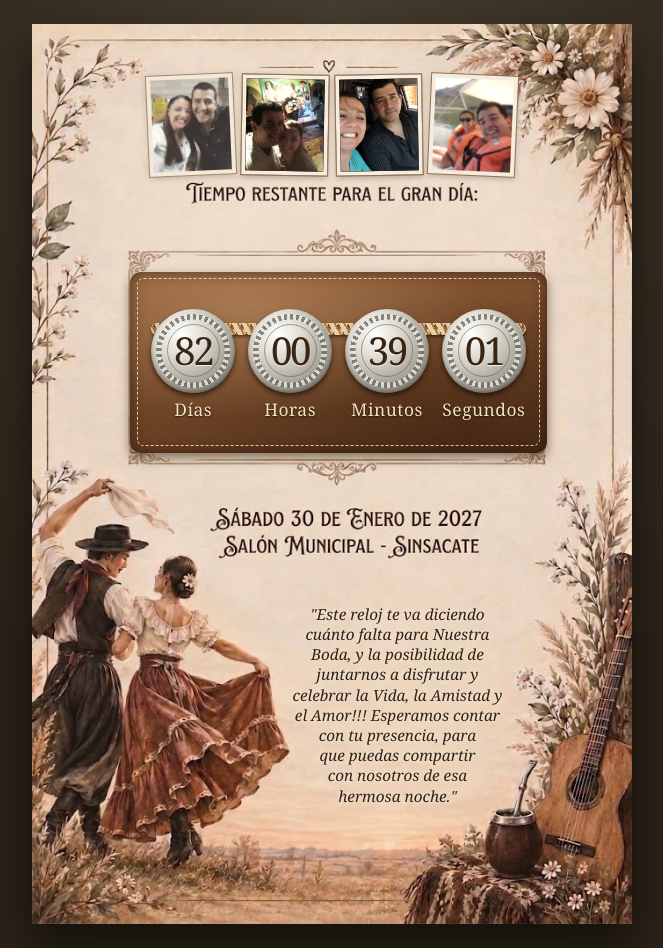
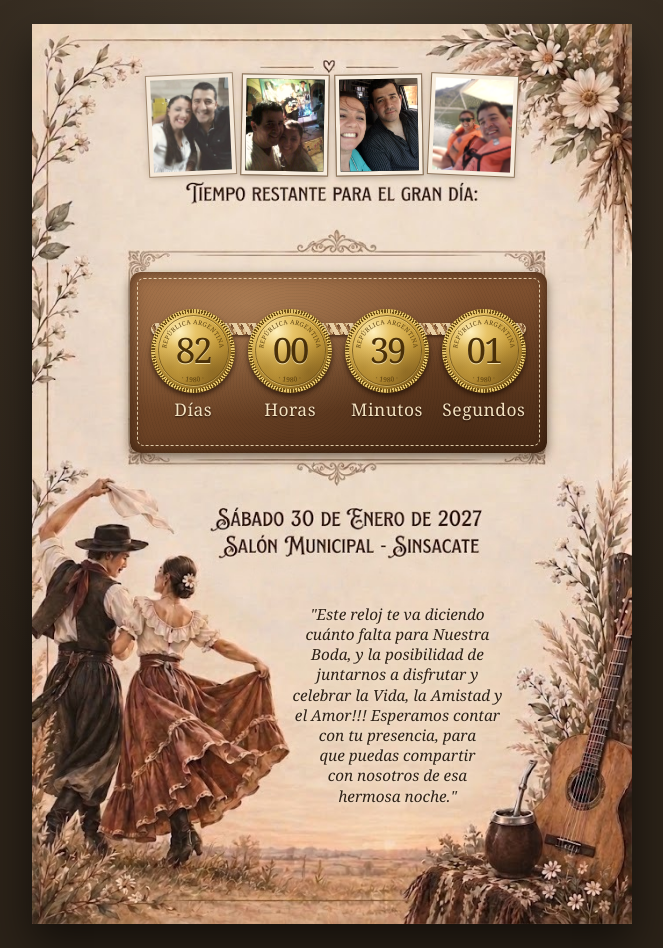
Before and after one commit to chjaime02/CuentaRegresiva, a plain HTML site: page index.html in a window 1280 px wide. Shown: the whole page, without its empty margins (308-971 px from the left). Drawn offline with Linux system fonts and the light colour scheme; a web font is replaced by a local one.

Commit message:
Reloj con monedas viejas de 100 pesos
Monedas doradas de 1980 con canto estriado, borde en relieve y la leyenda
REPÚBLICA ARGENTINA grabada alrededor de los números.

Co-Authored-By: Claude Opus 5.5 <noreply@anthropic.com>

```diff
--- a/index.html
+++ b/index.html
@@ -60,8 +60,8 @@
   }
   .invite > img { position: absolute; inset: 0; width: 100%; height: 100%; display: block; }
 
-  /* Reloj gaucho: tira de cuero con costura de hilo crudo, trenza de tiento y cuatro conchos de plata
-     (como los botones de una rastra) con los números grabados. Tapa el reloj y las etiquetas de la imagen. */
+  /* Reloj gaucho: tira de cuero con costura de hilo crudo, trenza de tiento y cuatro monedas viejas
+     de 100 pesos con los números grabados. Tapa el reloj y las etiquetas de la imagen. */
   .reloj {
     position: absolute; z-index: 1;
     left: calc(112 / 683 * 100%);
@@ -102,33 +102,46 @@
     box-shadow: 0 0.3cqw 0.5cqw rgba(30,14,4,0.6);
   }
   .unidad { position: relative; z-index: 1; display: flex; flex-direction: column; align-items: center; gap: 1.4cqw; }
+  /* Moneda vieja de 100 pesos (1980): latón dorado gastado, canto estriado y leyenda alrededor */
   .concho {
     position: relative;
     width: 14cqw; aspect-ratio: 1;
     border-radius: 50%;
     display: flex; align-items: center; justify-content: center;
-    background: radial-gradient(circle at 36% 30%, #ffffff, #dedbd2 30%, #a9a59a 62%, #77736a 88%, #5c5952);
-    box-shadow: 0 0.5cqw 0.9cqw rgba(25,12,4,0.7), inset 0 -0.4cqw 0.6cqw rgba(0,0,0,0.25);
+    background:
+      radial-gradient(circle at 72% 74%, rgba(92,64,18,0.38), transparent 38%),
+      radial-gradient(circle at 22% 70%, rgba(110,80,24,0.22), transparent 30%),
+      radial-gradient(circle at 34% 27%, #fff1bf 0%, #e8c468 20%, #c99f3e 48%, #9b7325 76%, #6c4e16 100%);
+    box-shadow: 0 0.5cqw 0.9cqw rgba(25,12,4,0.7), inset 0 -0.4cqw 0.8cqw rgba(60,40,0,0.45);
   }
-  /* Borde cincelado del concho */
+  /* Canto estriado */
   .concho::before {
-    content: ""; position: absolute; inset: 0.5cqw; border-radius: 50%;
-    background: repeating-conic-gradient(#6f6b62 0 5deg, #e9e6de 5deg 10deg);
-    -webkit-mask: radial-gradient(circle, transparent 5.2cqw, #000 5.3cqw 6.1cqw, transparent 6.2cqw);
-            mask: radial-gradient(circle, transparent 5.2cqw, #000 5.3cqw 6.1cqw, transparent 6.2cqw);
-    opacity: 0.8;
+    content: ""; position: absolute; inset: 0; border-radius: 50%;
+    background: repeating-conic-gradient(#6e5016 0 2deg, #e3c36c 2deg 4deg);
+    -webkit-mask: radial-gradient(circle, transparent 6.25cqw, #000 6.35cqw);
+            mask: radial-gradient(circle, transparent 6.25cqw, #000 6.35cqw);
   }
+  /* Borde en relieve */
   .concho::after {
-    content: ""; position: absolute; inset: 2.6cqw; border-radius: 50%;
-    border: 0.2cqw solid rgba(90,86,78,0.55);
+    content: ""; position: absolute; inset: 1.1cqw; border-radius: 50%;
+    border: 0.25cqw solid rgba(106,76,20,0.75);
+    box-shadow: 0 0.12cqw 0 rgba(255,236,170,0.6), inset 0 0.12cqw 0 rgba(255,236,170,0.5);
   }
+  .leyenda { position: absolute; inset: 0; width: 100%; height: 100%; overflow: visible; }
+  .leyenda text {
+    font-family: var(--display);
+    font-size: 7.4px;
+    letter-spacing: 0.4px;
+    fill: #5a3f0e;
+  }
+  .leyenda .anio { font-size: 8px; }
   .d {
     position: relative; z-index: 1;
     display: inline-block; width: 0.5em; text-align: center;
     font-family: var(--display);
-    font-size: 6.4cqw; line-height: 1;
-    color: #3a2412;
-    text-shadow: 0 0.12cqw 0 rgba(255,255,255,0.75), 0 -0.08cqw 0 rgba(0,0,0,0.35);
+    font-size: 5.8cqw; line-height: 1;
+    color: #4a3008;
+    text-shadow: 0 0.12cqw 0 rgba(255,240,190,0.85), 0 -0.08cqw 0 rgba(60,36,4,0.5);
     font-variant-numeric: tabular-nums lining-nums;
   }
   .lbl {
@@ -199,11 +212,12 @@
 <div class="wrap">
   <div class="invite" aria-label="Invitación de casamiento con cuenta regresiva: sábado 30 de enero de 2027, Salón Municipal de Sinsacate">
     <img src="invitacion.jpg?v=2" alt="">
+    <svg width="0" height="0" style="position:absolute" aria-hidden="true"><defs><path id="arco-sup" d="M 19.9,60.9 A 32,32 0 1 1 80.1,60.9"/><path id="arco-inf" d="M 13,50 A 37,37 0 0 0 87,50"/></defs></svg>
     <div class="reloj" role="timer" aria-label="Cuenta regresiva para la boda">
-      <div class="unidad"><div class="concho"><span class="d" id="d0">0</span><span class="d" id="d1">0</span></div><span class="lbl">Días</span></div>
-      <div class="unidad"><div class="concho"><span class="d" id="h0">0</span><span class="d" id="h1">0</span></div><span class="lbl">Horas</span></div>
-      <div class="unidad"><div class="concho"><span class="d" id="m0">0</span><span class="d" id="m1">0</span></div><span class="lbl">Minutos</span></div>
-      <div class="unidad"><div class="concho"><span class="d" id="s0">0</span><span class="d" id="s1">0</span></div><span class="lbl">Segundos</span></div>
+      <div class="unidad"><div class="concho"><svg class="leyenda" viewBox="0 0 100 100" aria-hidden="true"><text text-anchor="middle"><textPath href="#arco-sup" startOffset="50%">REPÚBLICA ARGENTINA</textPath></text><text class="anio" text-anchor="middle"><textPath href="#arco-inf" startOffset="50%">· 1980 ·</textPath></text></svg><span class="d" id="d0">0</span><span class="d" id="d1">0</span></div><span class="lbl">Días</span></div>
+      <div class="unidad"><div class="concho"><svg class="leyenda" viewBox="0 0 100 100" aria-hidden="true"><text text-anchor="middle"><textPath href="#arco-sup" startOffset="50%">REPÚBLICA ARGENTINA</textPath></text><text class="anio" text-anchor="middle"><textPath href="#arco-inf" startOffset="50%">· 1980 ·</textPath></text></svg><span class="d" id="h0">0</span><span class="d" id="h1">0</span></div><span class="lbl">Horas</span></div>
+      <div class="unidad"><div class="concho"><svg class="leyenda" viewBox="0 0 100 100" aria-hidden="true"><text text-anchor="middle"><textPath href="#arco-sup" startOffset="50%">REPÚBLICA ARGENTINA</textPath></text><text class="anio" text-anchor="middle"><textPath href="#arco-inf" startOffset="50%">· 1980 ·</textPath></text></svg><span class="d" id="m0">0</span><span class="d" id="m1">0</span></div><span class="lbl">Minutos</span></div>
+      <div class="unidad"><div class="concho"><svg class="leyenda" viewBox="0 0 100 100" aria-hidden="true"><text text-anchor="middle"><textPath href="#arco-sup" startOffset="50%">REPÚBLICA ARGENTINA</textPath></text><text class="anio" text-anchor="middle"><textPath href="#arco-inf" startOffset="50%">· 1980 ·</textPath></text></svg><span class="d" id="s0">0</span><span class="d" id="s1">0</span></div><span class="lbl">Segundos</span></div>
     </div>
     <div class="mini" role="region" aria-label="Fotos de Betania y Cristian">
       <div class="cell"><img class="bg" alt=""><img class="fg" alt="Betania y Cristian"></div>
```
